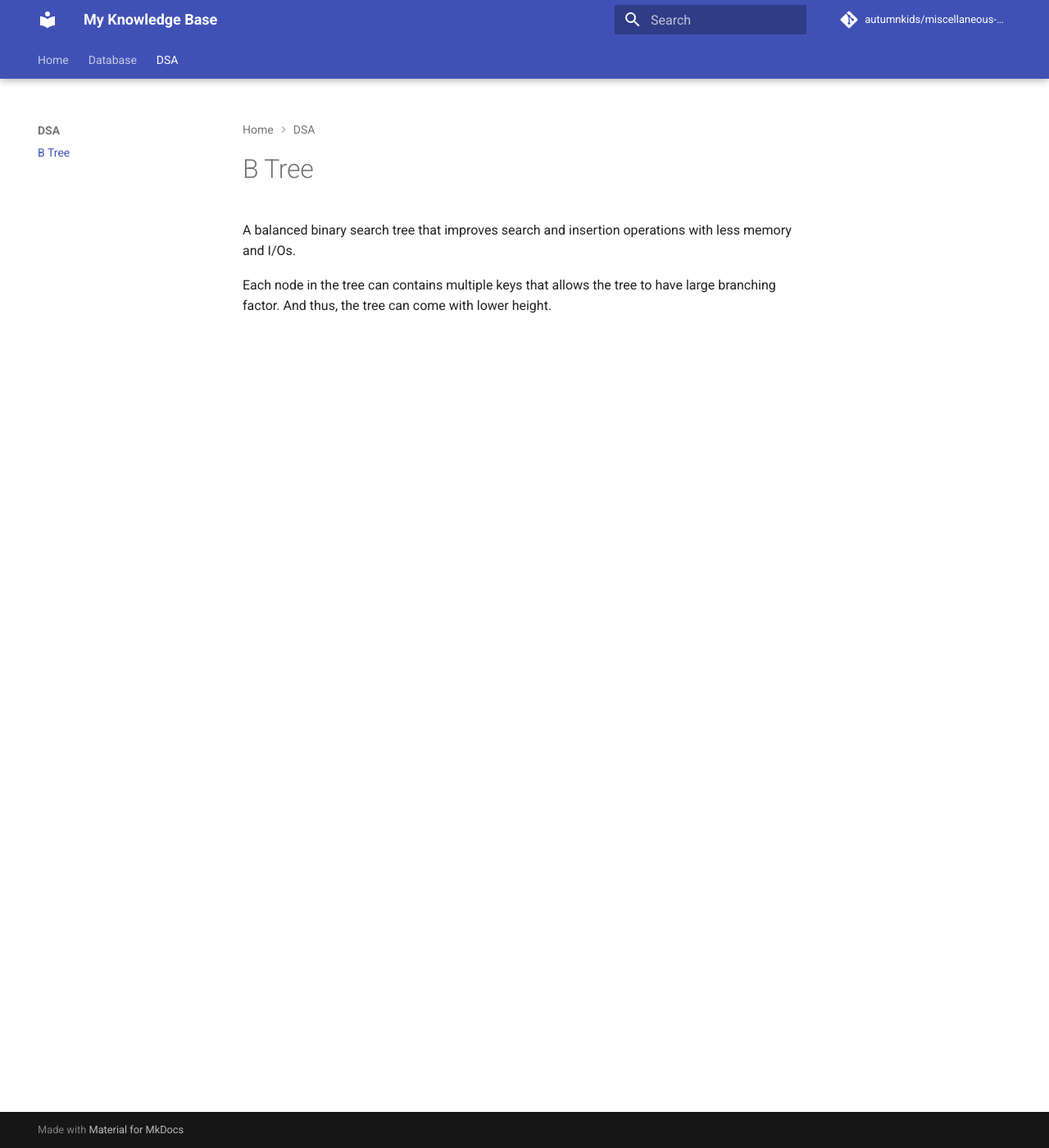
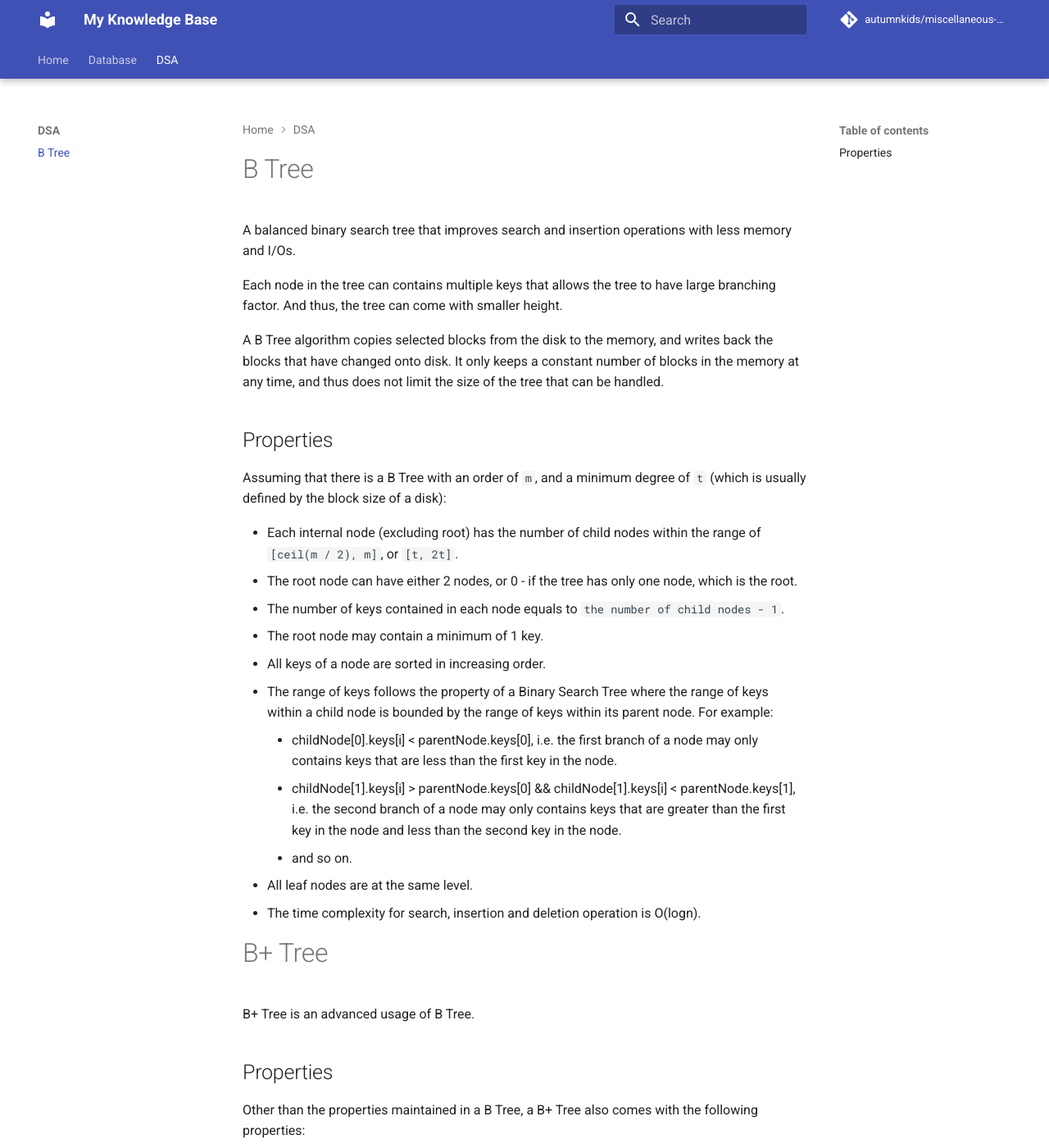
Before and after one commit to autumnkids/miscellaneous-study-notes, an MkDocs documentation site: the page built from docs/dsa/b-tree.md, in a window 1280 px wide and 1400 px high. Shown: the whole window at 82% size. Built offline with MkDocs 1.6.1 and Material for MkDocs 9.7.7, drawn with Linux system fonts in a browser that asks for light colours; comment, search, counter and statistics services are not loaded; some of the changed text lies outside the part shown.

Commit message:
Add B Tree nodes (#5)

```diff
--- a/docs/dsa/b-tree.md
+++ b/docs/dsa/b-tree.md
@@ -2,4 +2,37 @@
 
 A balanced binary search tree that improves search and insertion operations with less memory and I/Os.
 
-Each node in the tree can contains multiple keys that allows the tree to have large branching factor. And thus, the tree can come with lower height.
+Each node in the tree can contains multiple keys that allows the tree to have large branching factor. And thus, the tree can come with smaller height.
+
+A B Tree algorithm copies selected blocks from the disk to the memory, and writes back the blocks that have changed onto disk. It only keeps a constant number of blocks in the memory at any time, and thus does not limit the size of the tree that can be handled.
+
+## Properties
+
+Assuming that there is a B Tree with an order of `m`, and a minimum degree of `t` (which is usually defined by the block size of a disk):
+
+* Each internal node (excluding root) has the number of child nodes within the range of `[ceil(m / 2), m]`, or `[t, 2t]`.
+* The root node can have either 2 nodes, or 0 - if the tree has only one node, which is the root.
+* The number of keys contained in each node equals to `the number of child nodes - 1`.
+* The root node may contain a minimum of 1 key.
+* All keys of a node are sorted in increasing order.
+* The range of keys follows the property of a Binary Search Tree where the range of keys within a child node is bounded by the range of keys within its parent node. For example:
+    * childNode[0].keys[i] < parentNode.keys[0], i.e. the first branch of a node may only contains keys that are less than the first key in the node.
+    * childNode[1].keys[i] > parentNode.keys[0] && childNode[1].keys[i] < parentNode.keys[1], i.e. the second branch of a node may only contains keys that are greater than the first key in the node and less than the second key in the node.
+    * and so on.
+* All leaf nodes are at the same level.
+* The time complexity for search, insertion and deletion operation is O(logn).
+
+# B+ Tree
+
+B+ Tree is an advanced usage of B Tree.
+
+## Properties
+
+Other than the properties maintained in a B Tree, a B+ Tree also comes with the following properties:
+
+* The data pointers are all stored in the leaf nodes, while a B Tree may store both the data and the keys in each internal node.
+* The internal nodes in a B+ Tree are used to guide the search.
+* All leaf nodes form a linked list for efficient range-based queries.
+* A B+ Tree usually comes with higher order - i.e. more keys in each node.
+* A B+ Tree allows key duplication in leaf nodes, while a B Tree does not allow.
+* A B+ Tree requires less disk I/O, since it supports sequential reads with the linked list structure in the leaf nodes.
```
